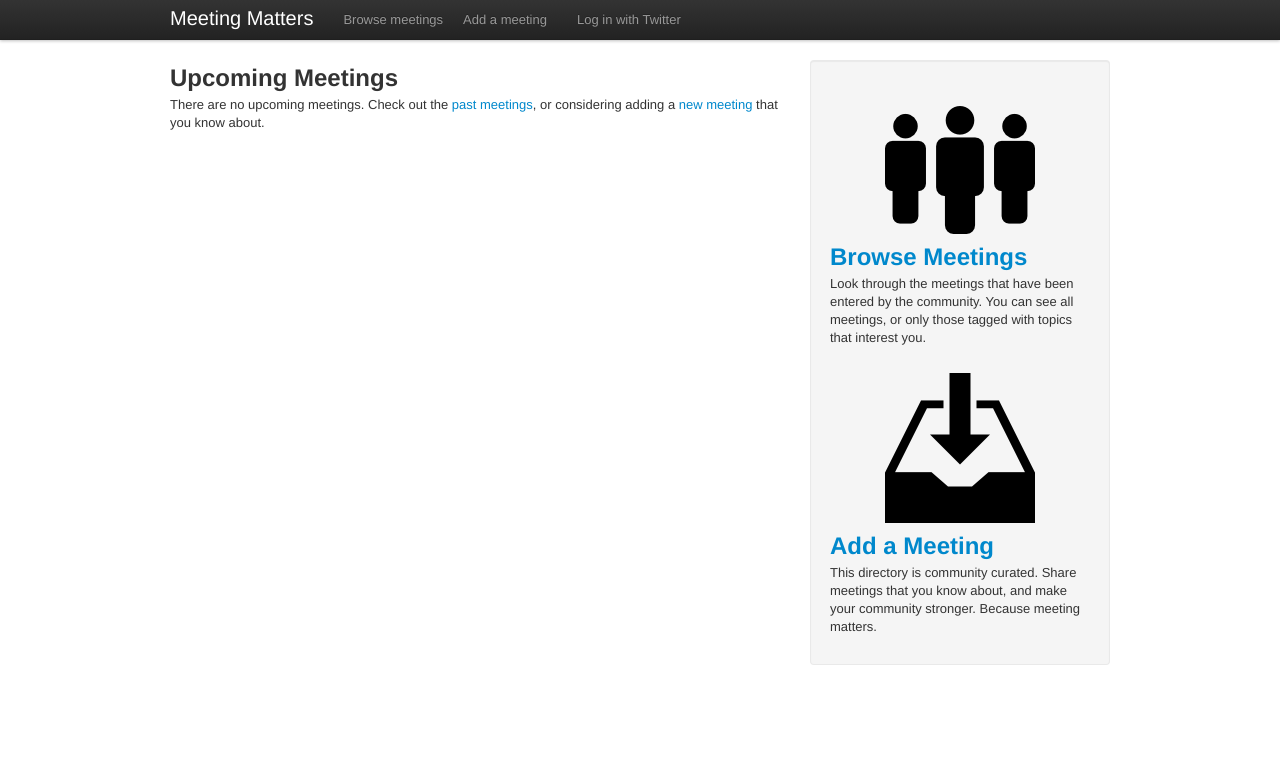
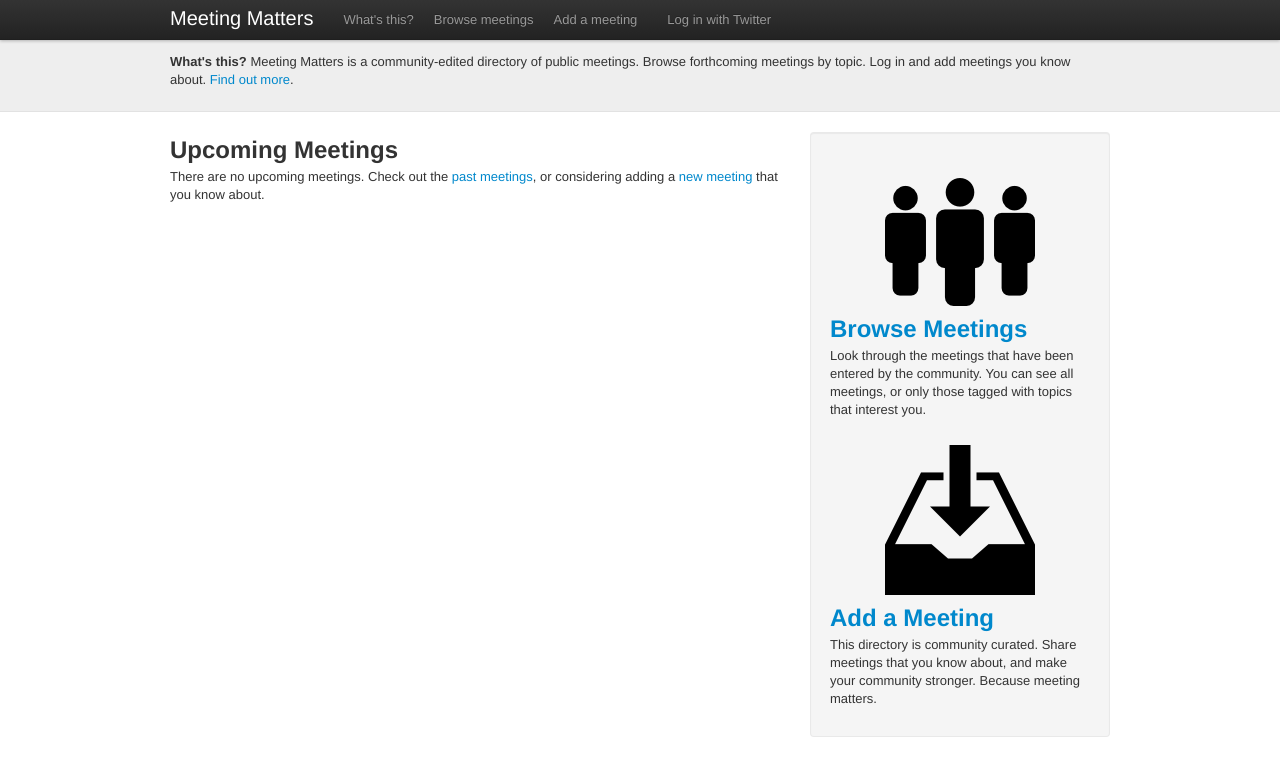
Before and after one commit to openplans/meetingmatters, a Django app: page / in a window 1280 px wide. Shown: the top 776 px of the page. Run offline with Django 3.2, Linux system fonts and the light colour scheme; data comes from the database, SQL or seed files in the repository; some libraries are stand-ins or nearby versions.

Commit message:
Add an underlay for the navbar that has a little blurby about what the site is

```diff
--- a/publicmeeting/project/settings/__init__.py
+++ b/publicmeeting/project/settings/__init__.py
@@ -58,8 +58,8 @@ def get_local(varname, default=None):
     return default
 
 
-DEBUG = True if get_local('DEBUG', 'True') == 'True' else False
-TEMPLATE_DEBUG = DEBUG
+DEBUG = True if get_local('DEBUG', True) in ('True', True) else False
+TEMPLATE_DEBUG = True if get_local('TEMPLATE_DEBUG', DEBUG) in ('True', True) else False
 
 ADMINS = (
     # ('Your Name', 'your_email@example.com'),
@@ -171,6 +171,7 @@ TEMPLATE_CONTEXT_PROCESSORS = (
     'social_auth.context_processors.social_auth_by_type_backends',
 
     'utils.context_processors.settings.DEBUG',
+    'utils.context_processors.settings.TEMPLATE_DEBUG',
     'utils.context_processors.site',
 )
 
--- a/publicmeeting/project/static/css/publicmeeting.css
+++ b/publicmeeting/project/static/css/publicmeeting.css
@@ -3701,3 +3701,20 @@ a.thumbnail:hover {
   text-align: center;
   margin-top: 2em;
 }
+.footer {
+  background-color: #eeeeee;
+  border-top: 1px solid rgba(0, 0, 0, 0.05);
+  padding-top: 1em;
+  min-height: 100px;
+}
+.underlay {
+  background-color: #eeeeee;
+  border-bottom: 1px solid rgba(0, 0, 0, 0.05);
+  margin-top: -20px;
+  margin-bottom: 20px;
+  padding-top: 1em;
+  padding-bottom: 1em;
+}
+#about-box {
+  display: none;
+}
--- a/publicmeeting/project/static/less/publicmeeting.less
+++ b/publicmeeting/project/static/less/publicmeeting.less
@@ -21,3 +21,23 @@
   text-align: center;
   margin-top: 2em;
 }
+
+.footer {
+  background-color: @grayLighter;
+  border-top: 1px solid rgba(0, 0, 0, 0.05);
+  padding-top: 1em;
+  min-height: 100px;
+}
+
+.underlay {
+  background-color: @grayLighter;
+  border-bottom: 1px solid rgba(0, 0, 0, 0.05);
+  margin-top: -20px;
+  margin-bottom: 20px;
+  padding-top: 1em;
+  padding-bottom: 1em;
+}
+
+#about-box {
+  display: none;
+}
--- a/publicmeeting/project/templates/bootstrap-layout.html
+++ b/publicmeeting/project/templates/bootstrap-layout.html
@@ -40,47 +40,18 @@
     <div class="navbar navbar-fixed-top">
       <div class="navbar-inner">
         <div class="container">
-          <a class="btn btn-navbar" data-toggle="collapse" data-target=".nav-collapse">
-            <span class="icon-bar"></span>
-            <span class="icon-bar"></span>
-            <span class="icon-bar"></span>
-          </a>
-          <a class="brand" href="/">{{ site.name }}</a>
-          <div class="nav-collapse">
-            <ul class="nav">
-<!--              <li><a href="/about">About</a></li>-->
-<!--              <li><a href="/contact">Contact</a></li>-->
 
-<!--              <li class="dropdown">-->
-<!--                <a class="dropdown-toggle" data-toggle="dropdown" href="#">Meetings <b class="caret"></b></a>-->
-<!--                <ul class="dropdown-menu">-->
-<!--                  <li><a href="{% url browse_meetings_meeting_list %}">Browse meetings</a></li>-->
-<!--                  <li><a href="{% url create_meeting_search_similar %}">Add a meeting</a></li>-->
-<!--                </ul>-->
-<!--              </li>-->
+          {% include "project-header.html" %}
 
-              <li><a href="{% url browse_meetings_meeting_list %}">Browse meetings</a></li>
-              <li><a href="{% url create_meeting_search_similar %}">Add a meeting</a></li>
-
-            </ul>
-
-            {% if user.is_authenticated %}
-            <p class="navbar-text pull-right">
-              Logged in as <a href="#">{{ user.username }}</a>
-            </p>
-            <ul class="nav">
-              <li><a href="/logout?next={{ request.get_full_path }}">Log out</a></li>
-            </ul>
-            {% else %}
-            <ul class="nav">
-              <li><a href="{% url socialauth_begin "twitter" %}">Log in with Twitter</a></li>
-            </ul>
-            {% endif %}
-
-          </div><!--/.nav-collapse -->
         </div>
       </div>
     </div>
+
+    <div class="navbar-underlay">
+      {% block bootstrap_navbar_underlay %}
+      {% endblock %}
+    </div>
+
 
     <div class="container">
 
@@ -88,6 +59,9 @@
     {% endblock %}
 
     </div> <!-- /container -->
+
+
+    {% include "project-footer.html" %}
 
     <!-- Le javascript
     ================================================== -->
--- /dev/null
+++ b/publicmeeting/project/templates/project-footer.html
@@ -0,0 +1,16 @@
+<!--<div class="footer">-->
+<!--  <div class="container">-->
+<!--    <p><b>What's this?</b></p>-->
+<!--    <p>{{ site.name }} is a community-edited directory of public meetings. Browse forthcoming meetings by topic. Log in and add meetings you know about.  <a data-toggle="modal" href="#about-box">Find out more</a>.</p>-->
+<!--  </div>-->
+<!--</div>-->
+
+<div class="modal fade" id="about-box">
+  <div class="modal-header">
+    <a class="close" data-dismiss="modal">×</a>
+    <h3>About {{ site.name }}</h3>
+  </div>
+  <div class="modal-body">
+    <p>{{ site.name }} is a community-edited directory of public meetings. Browse forthcoming meetings by topic. Log in and add meetings you know about.</p>
+  </div>
+</div>
--- /dev/null
+++ b/publicmeeting/project/templates/project-header.html
@@ -0,0 +1,28 @@
+  <a class="btn btn-navbar" data-toggle="collapse" data-target=".nav-collapse">
+    <span class="icon-bar"></span>
+    <span class="icon-bar"></span>
+    <span class="icon-bar"></span>
+  </a>
+  <a class="brand" href="/">{{ site.name }}</a>
+  <div class="nav-collapse">
+    <ul class="nav">
+      <li><a data-toggle="modal" href="#about-box">What's this?</a></li>
+      <li><a href="{% url browse_meetings_meeting_list %}">Browse meetings</a></li>
+      <li><a href="{% url create_meeting_search_similar %}">Add a meeting</a></li>
+
+    </ul>
+
+    {% if user.is_authenticated %}
+    <p class="navbar-text pull-right">
+      Logged in as <a href="#">{{ user.username }}</a>
+    </p>
+    <ul class="nav">
+      <li><a href="/logout?next={{ request.get_full_path }}">Log out</a></li>
+    </ul>
+    {% else %}
+    <ul class="nav">
+      <li><a href="{% url socialauth_begin "twitter" %}">Log in with Twitter</a></li>
+    </ul>
+    {% endif %}
+
+  </div><!--/.nav-collapse -->
--- a/publicmeeting/project/templates/project-home.html
+++ b/publicmeeting/project/templates/project-home.html
@@ -1,4 +1,12 @@
 {% extends "bootstrap-layout.html" %}
+
+{% block bootstrap_navbar_underlay %}
+  <div class="underlay">
+    <div class="container">
+      <p><b>What's this?</b> {{ site.name }} is a community-edited directory of public meetings. Browse forthcoming meetings by topic. Log in and add meetings you know about.  <a data-toggle="modal" href="#about-box">Find out more</a>.</p>
+    </div>
+  </div>
+{% endblock %}
 
 {% block bootstrap_container_content %}
 
```
